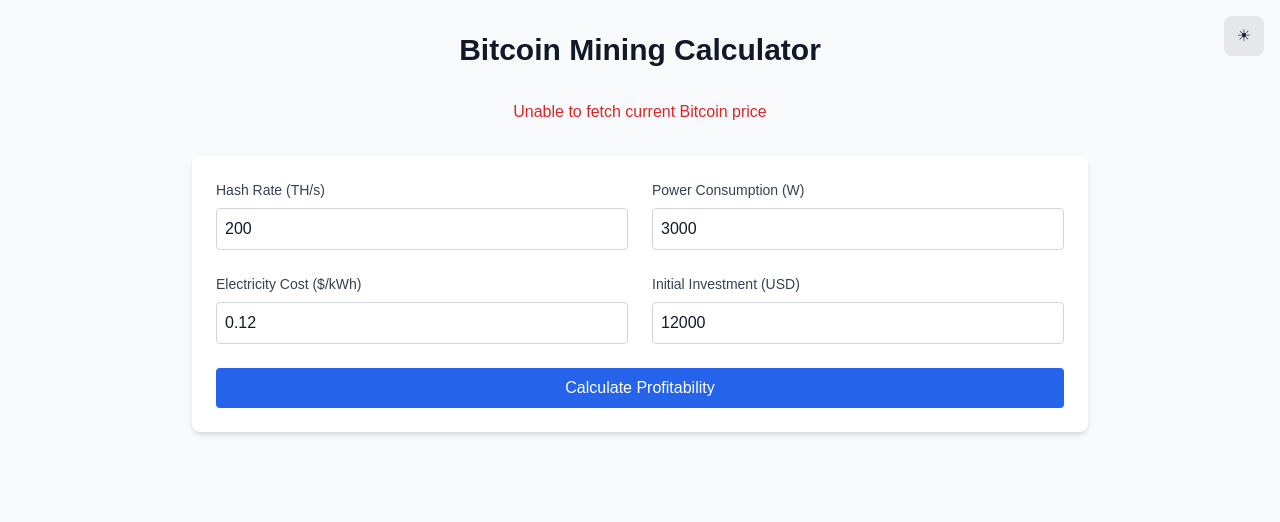
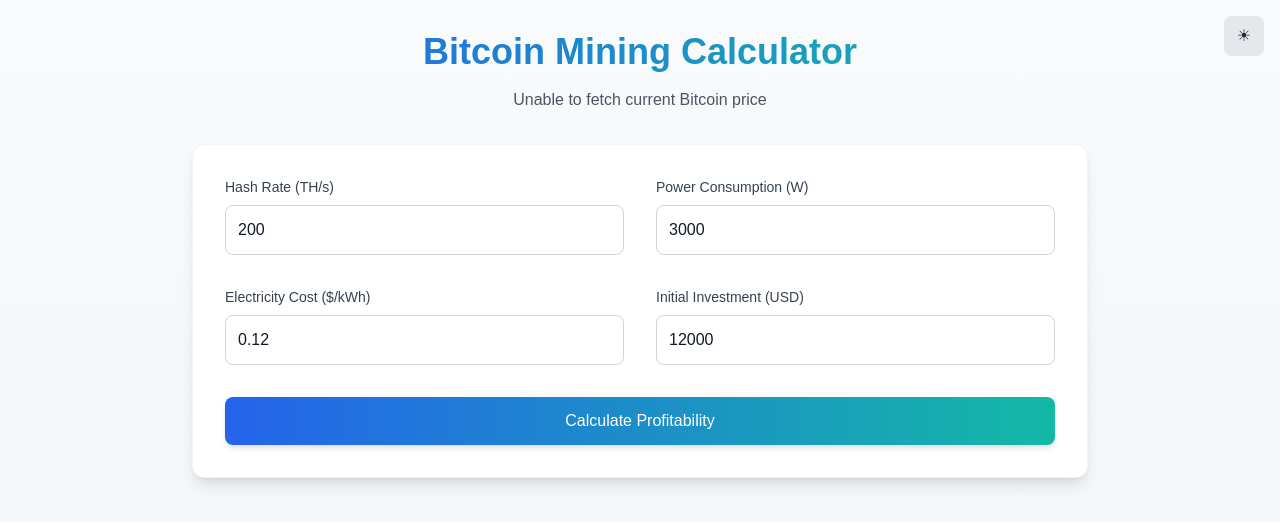
Before and after one commit to cambaughn/hut8-takehome-frontend, a Next.js app: page / in a window 1280 px wide. Shown: the top 522 px of the page. Built offline with nearby package versions, Linux system fonts and the light colour scheme; no server answers.

Commit message:
Adjust styling to match Hut8 more closely

```diff
--- a/src/app/page.tsx
+++ b/src/app/page.tsx
@@ -107,29 +107,26 @@
   };
 
   return (
-    <div className="min-h-screen p-8 bg-gray-50 dark:bg-gray-900">
+    <div className="min-h-screen p-8 bg-gradient-to-b from-gray-50 to-gray-100 dark:from-gray-900 dark:to-gray-800">
       <main className="max-w-4xl mx-auto">
-        <h1 className="text-3xl font-bold mb-8 text-center text-gray-900 dark:text-white">
+        <h1 className="text-4xl font-bold mb-4 text-center text-gray-900 dark:text-white bg-clip-text text-transparent bg-gradient-to-r from-blue-600 to-teal-500">
           Bitcoin Mining Calculator
         </h1>
 
         <div className="text-center mb-8">
           {btcPrice ? (
             <div className="text-xl text-gray-700 dark:text-gray-300">
-              Current BTC Price: <span className="font-semibold">${btcPrice.toLocaleString()}</span>
-              <div className="text-sm text-gray-500 dark:text-gray-400">
-                Updates every minute
-              </div>
+              Current BTC Price: <span className="font-semibold text-blue-600 dark:text-blue-400">${btcPrice.toLocaleString()}</span>
             </div>
           ) : (
-            <div className="text-red-600 dark:text-red-400">
+            <div className="text-gray-600 dark:text-gray-400">
               {priceError || "Loading Bitcoin price..."}
             </div>
           )}
         </div>
 
-        <form onSubmit={handleSubmit} className="bg-white dark:bg-gray-800 p-6 rounded-lg shadow-md">
-          <div className="grid grid-cols-1 md:grid-cols-2 gap-6">
+        <form onSubmit={handleSubmit} className="bg-white dark:bg-gray-800 p-8 rounded-xl shadow-lg border border-gray-100 dark:border-gray-700">
+          <div className="grid grid-cols-1 md:grid-cols-2 gap-8">
             <div>
               <label className="block text-sm font-medium mb-2 text-gray-700 dark:text-gray-300">
                 Hash Rate (TH/s)
@@ -139,7 +136,7 @@
                 min="0"
                 step="0.1"
                 required
-                className="w-full p-2 border rounded bg-white dark:bg-gray-700 text-gray-900 dark:text-white border-gray-300 dark:border-gray-600"
+                className="w-full p-3 border rounded-lg bg-white dark:bg-gray-700 text-gray-900 dark:text-white border-gray-300 dark:border-gray-600 focus:ring-2 focus:ring-blue-500 focus:border-transparent transition-all"
                 value={formData.hashRate}
                 onChange={(e) => setFormData({ ...formData, hashRate: e.target.value })}
               />
@@ -153,7 +150,7 @@
                 type="number"
                 min="0"
                 required
-                className="w-full p-2 border rounded bg-white dark:bg-gray-700 text-gray-900 dark:text-white border-gray-300 dark:border-gray-600"
+                className="w-full p-3 border rounded-lg bg-white dark:bg-gray-700 text-gray-900 dark:text-white border-gray-300 dark:border-gray-600 focus:ring-2 focus:ring-blue-500 focus:border-transparent transition-all"
                 value={formData.power}
                 onChange={(e) => setFormData({ ...formData, power: e.target.value })}
               />
@@ -168,7 +165,7 @@
                 min="0"
                 step="0.01"
                 required
-                className="w-full p-2 border rounded bg-white dark:bg-gray-700 text-gray-900 dark:text-white border-gray-300 dark:border-gray-600"
+                className="w-full p-3 border rounded-lg bg-white dark:bg-gray-700 text-gray-900 dark:text-white border-gray-300 dark:border-gray-600 focus:ring-2 focus:ring-blue-500 focus:border-transparent transition-all"
                 value={formData.costPerKwh}
                 onChange={(e) => setFormData({ ...formData, costPerKwh: e.target.value })}
               />
@@ -183,7 +180,7 @@
                 min="0"
                 step="0.01"
                 required
-                className="w-full p-2 border rounded bg-white dark:bg-gray-700 text-gray-900 dark:text-white border-gray-300 dark:border-gray-600"
+                className="w-full p-3 border rounded-lg bg-white dark:bg-gray-700 text-gray-900 dark:text-white border-gray-300 dark:border-gray-600 focus:ring-2 focus:ring-blue-500 focus:border-transparent transition-all"
                 value={formData.initialInvestment}
                 onChange={(e) => setFormData({ ...formData, initialInvestment: e.target.value })}
               />
@@ -192,21 +189,23 @@
 
           <button
             type="submit"
-            className="w-full mt-6 bg-blue-600 text-white py-2 px-4 rounded hover:bg-blue-700 transition-colors dark:bg-blue-500 dark:hover:bg-blue-600"
+            className="w-full mt-8 bg-gradient-to-r from-blue-600 to-teal-500 text-white py-3 px-6 rounded-lg hover:from-blue-700 hover:to-teal-600 transition-all transform hover:scale-[1.02] active:scale-[0.98] font-medium shadow-md"
           >
             Calculate Profitability
           </button>
         </form>
 
         {error && (
-          <div className="mt-6 p-4 bg-red-100 dark:bg-red-900 text-red-700 dark:text-red-300 rounded">
+          <div className="mt-6 p-4 bg-red-100/80 dark:bg-red-900/20 text-red-700 dark:text-red-400 rounded-lg border border-red-200 dark:border-red-800">
             {error}
           </div>
         )}
 
         {results && (
-          <div className="mt-6 bg-white dark:bg-gray-800 p-6 rounded-lg shadow-md">
-            <h2 className="text-xl font-bold mb-4 text-gray-900 dark:text-white">Mining Profitability Results</h2>
+          <div className="mt-6 bg-white dark:bg-gray-800 p-8 rounded-xl shadow-lg border border-gray-100 dark:border-gray-700">
+            <h2 className="text-2xl font-bold mb-6 text-transparent bg-clip-text bg-gradient-to-r from-blue-600 to-teal-500">
+              Mining Profitability Results
+            </h2>
             <div className="grid grid-cols-1 md:grid-cols-3 gap-6">
               <div>
                 <h3 className="font-medium mb-2 text-gray-900 dark:text-white">Daily</h3>
```
